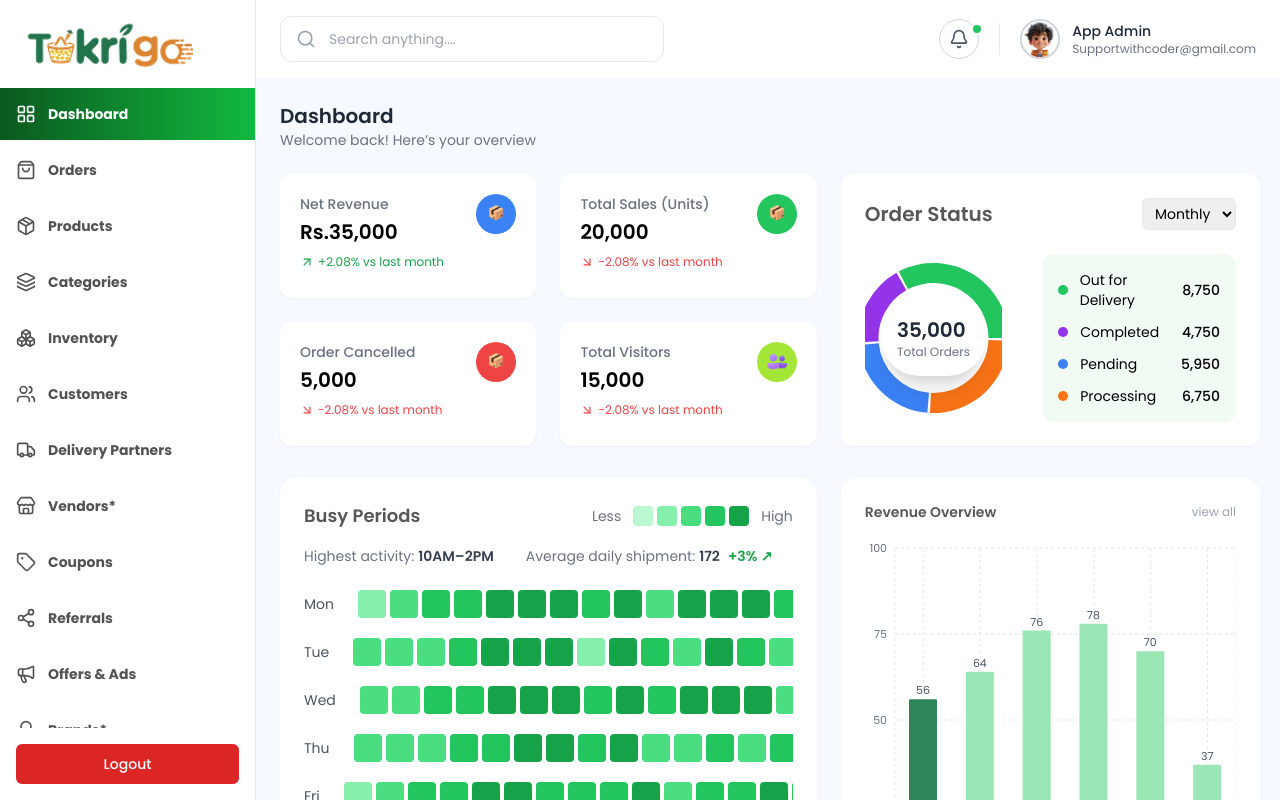
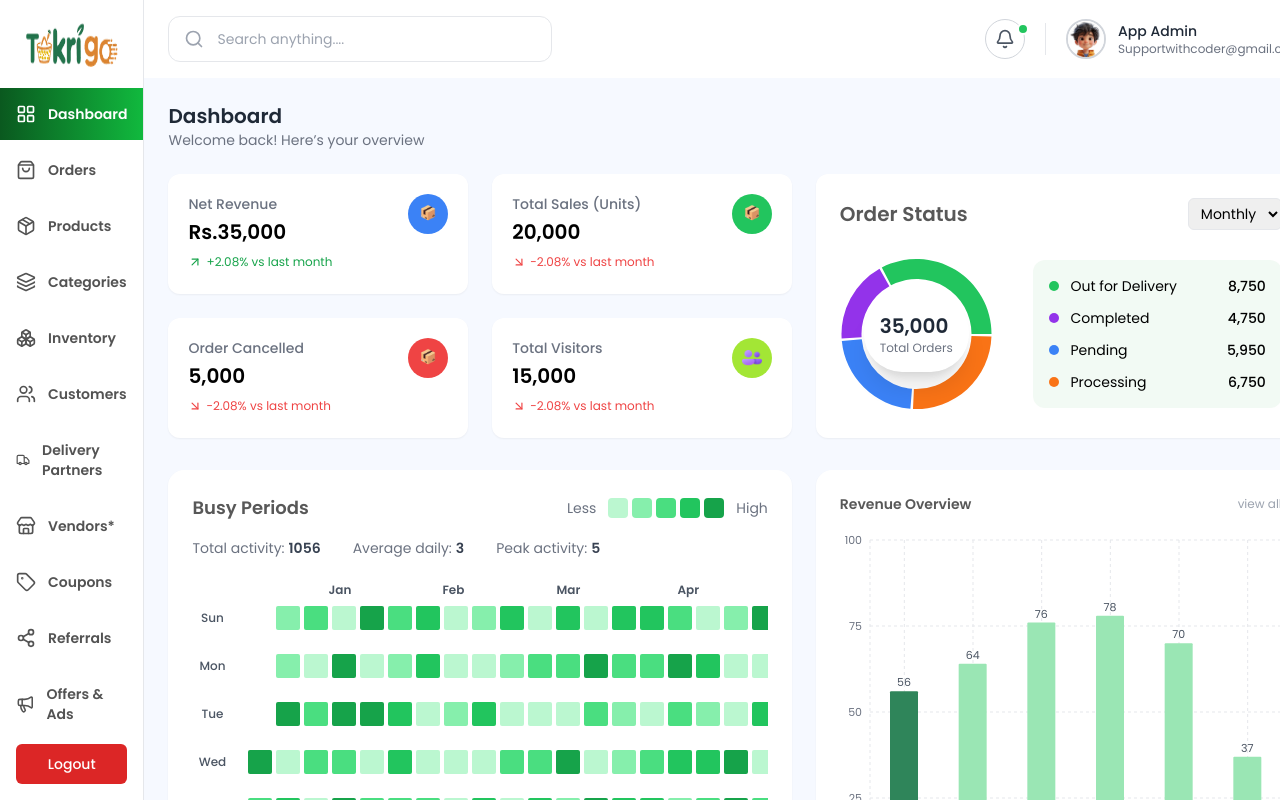
Before and after one commit to Roshani-sahu/Tokrigo-Admin, a React (Vite) app in the folder frontend/: page / in a window 1280 px wide. Built offline with nearby package versions, Linux system fonts and the light colour scheme.

Commit message:
heatmap done

```diff
--- a/frontend/package.json
+++ b/frontend/package.json
@@ -13,7 +13,8 @@
     "lucide-react": "^0.561.0",
     "react": "^19.2.0",
     "react-dom": "^19.2.0",
-    "react-router-dom": "^7.10.1"
+    "react-router-dom": "^7.10.1",
+    "recharts": "^3.6.0"
   },
   "devDependencies": {
     "@eslint/js": "^9.39.1",
--- a/frontend/src/components/Sidebar.tsx
+++ b/frontend/src/components/Sidebar.tsx
@@ -57,11 +57,11 @@ const Sidebar = () => {
               key={index}
               to={item.path}
               className={({ isActive }) =>
-                `flex items-center gap-3 px-4 py-4 text-sm font-bold transition
+                `flex items-center gap-3 px-4 py-4 text-sm font-semibold transition
                  ${
                    isActive
-                     ? "bg-[linear-gradient(90deg,#0A591F_0%,#11B93E_99.99%)] text-white"
-                     : "bg-white text-[#535353] hover:bg-green-50 hover:text-green-600"
+                     ? "bg-[linear-gradient(90deg,#0A591F_0%,#11B93E_99.99%)] text-base text-white font-bold"
+                     : "bg-white  text-[#535353] hover:bg-green-50 hover:text-green-600"
                  }`
               }
             >
--- a/frontend/src/components/dashboardComp/BusyPeriodsHeatMap.tsx
+++ b/frontend/src/components/dashboardComp/BusyPeriodsHeatMap.tsx
@@ -1,24 +1,32 @@
-import React from "react";
+import React, { useMemo } from "react";
 
-type HeatmapRow = {
-  day: string;
-  values: number[];
+type DailyActivity = {
+  date: string;
+  count: number;
 };
 
-const heatmapData: HeatmapRow[] = [
-  { day: "Mon", values: [2, 3, 4, 4, 5, 5, 5, 4, 5, 3, 5, 5, 5, 4, 3] },
-  { day: "Tue", values: [3, 3, 3, 4, 5, 5, 5, 2, 5, 4, 3, 5, 4, 3, 3] },
-  { day: "Wed", values: [3, 3, 4, 4, 5, 5, 5, 4, 5, 4, 5, 5, 5, 3, 4] },
-  { day: "Thu", values: [3, 3, 3, 4, 4, 5, 5, 4, 5, 3, 3, 4, 3, 4, 5] },
-  { day: "Fri", values: [2, 3, 4, 4, 5, 5, 4, 4, 4, 5, 3, 4, 4, 5, 4] },
-  { day: "Sat", values: [2, 2, 3, 3, 4, 4, 4, 5, 4, 3, 4, 4, 4, 4, 5] },
-  { day: "Sun", values: [2, 2, 2, 3, 4, 4, 4, 2, 4, 3, 4, 5, 4, 4, 3] },
-];
+interface BusyPeriodsHeatMapProps {
+  data?: DailyActivity[];
+  title?: string;
+  showStats?: boolean;
+}
 
-const hours = [
-  "06", "07", "08", "09", "10", "11", "12",
-  "13", "14", "15", "16", "17", "18", "19", "20"
-];
+const generateStaticData = (): DailyActivity[] => {
+  const data: DailyActivity[] = [];
+  const today = new Date();
+  const startOfYear = new Date(today.getFullYear(), 0, 1);
+
+  let currentDate = new Date(startOfYear);
+  while (currentDate.getFullYear() === today.getFullYear() && currentDate <= today) {
+    data.push({
+      date: currentDate.toISOString().split("T")[0],
+      count: Math.floor(Math.random() * 5) + 1,
+    });
+    currentDate.setDate(currentDate.getDate() + 1);
+  }
+
+  return data;
+};
 
 const intensityColor = (value: number): string => {
   switch (value) {
@@ -35,15 +43,115 @@ const intensityColor = (value: number): string => {
   }
 };
 
-const BusyPeriodsHeatMap: React.FC = () => {
+const BusyPeriodsHeatMap: React.FC<BusyPeriodsHeatMapProps> = ({
+  data = generateStaticData(),
+  title = "Busy Periods",
+  showStats = true,
+}) => {
+  const scrollbarStyleId = "heatmap-scrollbar-style";
+
+  React.useEffect(() => {
+    if (!document.getElementById(scrollbarStyleId)) {
+      const style = document.createElement("style");
+      style.id = scrollbarStyleId;
+      style.textContent = `
+        .heatmap-scroll::-webkit-scrollbar {
+          width: 6px;
+          height: 6px;
+        }
+        .heatmap-scroll::-webkit-scrollbar-track {
+          background: transparent;
+        }
+        .heatmap-scroll::-webkit-scrollbar-thumb {
+          background: #cbd5e1;
+          border-radius: 3px;
+        }
+        .heatmap-scroll::-webkit-scrollbar-thumb:hover {
+          background: #94a3b8;
+        }
+      `;
+      document.head.appendChild(style);
+    }
+  }, []);
+
+  const { weeks, stats, monthLabels } = useMemo(() => {
+    const activityMap = new Map<string, number>();
+    data.forEach((item) => {
+      activityMap.set(item.date, item.count);
+    });
+
+    const today = new Date();
+    const year = today.getFullYear();
+    const startOfYear = new Date(year, 0, 1);
+
+    const weeks: (DailyActivity | null)[][][] = [];
+    let currentWeek: (DailyActivity | null)[][] = [[], [], [], [], [], [], []];
+    let currentDate = new Date(startOfYear);
+    const monthLabels: Array<{ month: string; weekIndex: number }> = [];
+    let lastMonth = -1;
+
+    while (currentDate.getFullYear() === year) {
+      const dayOfWeek = currentDate.getDay();
+      const dateStr = currentDate.toISOString().split("T")[0];
+      const count = activityMap.get(dateStr) || 0;
+      const currentMonth = currentDate.getMonth();
+
+      if (currentMonth !== lastMonth) {
+        monthLabels.push({
+          month: currentDate.toLocaleDateString("en-US", { month: "short" }),
+          weekIndex: weeks.length,
+        });
+        lastMonth = currentMonth;
+      }
+
+      currentWeek[dayOfWeek].push({
+        date: dateStr,
+        count,
+      });
+
+      if (dayOfWeek === 6) {
+        weeks.push(currentWeek);
+        currentWeek = [[], [], [], [], [], [], []];
+      }
+
+      currentDate.setDate(currentDate.getDate() + 1);
+    }
+
+    if (currentWeek.some((day) => day.length > 0)) {
+      weeks.push(currentWeek);
+    }
+
+    const totalActivity = data.reduce((sum, item) => sum + item.count, 0);
+    const avgActivity = Math.round(totalActivity / data.length);
+    const maxActivity = Math.max(...data.map((d) => d.count), 1);
+
+    return {
+      weeks,
+      stats: {
+        total: totalActivity,
+        average: avgActivity,
+        max: maxActivity,
+      },
+      monthLabels,
+    };
+  }, [data]);
+
+  const dayLabels = ["Sun", "Mon", "Tue", "Wed", "Thu", "Fri", "Sat"];
+
+  const formatDateFull = (dateStr: string) => {
+    const date = new Date(dateStr + "T00:00:00");
+    return date.toLocaleDateString("en-US", {
+      month: "short",
+      day: "numeric",
+      year: "numeric",
+    });
+  };
+
   return (
     <div className="bg-white rounded-2xl shadow-sm p-6 w-full">
-
       {/* Header */}
       <div className="flex justify-between items-center mb-4">
-        <h2 className="text-lg font-semibold text-heading">
-          Busy Periods
-        </h2>
+        <h2 className="text-lg font-semibold text-heading">{title}</h2>
 
         {/* Legend */}
         <div className="flex items-center gap-3 text-sm text-gray-500">
@@ -60,62 +168,88 @@ const BusyPeriodsHeatMap: React.FC = () => {
       </div>
 
       {/* Sub Header */}
+      {showStats && (
         <div className="flex items-center gap-8 mb-6 text-sm">
           <p className="text-gray-500">
-          Highest activity:
+            Total activity:
             <span className="ml-1 font-semibold text-gray-700">
-            10AM–2PM
+              {stats.total}
             </span>
           </p>
 
           <p className="text-gray-500">
-          Average daily shipment:
+            Average daily:
             <span className="ml-1 font-semibold text-gray-700">
-            172
+              {stats.average}
             </span>
-          <span className="ml-2 text-green-600 font-semibold">
-            +3% ↗
+          </p>
+
+          <p className="text-gray-500">
+            Peak activity:
+            <span className="ml-1 font-semibold text-gray-700">
+              {stats.max}
             </span>
           </p>
         </div>
+      )}
 
       {/* Heatmap */}
-      <div className="space-y-5 overflow-x-scroll">
-        {heatmapData.map((row) => (
-          <div key={row.day} className="flex items-center gap-5 md:gap-6">
+      <div className="overflow-x-auto max-w-[900px] heatmap-scroll">
+        <div className="flex gap-4">
+          {/* Day labels */}
+          <div className="flex flex-col space-y-5 gap-1 pt-6">
+            {dayLabels.map((day) => (
+              <div
+                key={day}
+                className="w-10 h-6 flex items-center justify-center text-xs font-medium text-gray-600"
+              >
+                {day}
+              </div>
+            ))}
+          </div>
 
-            {/* Day label */}
-            <span className="w-4 md:w-10 text-sm text-gray-600">
-              {row.day}
-            </span>
+          {/* Calendar grid */}
+          <div>
+            {/* Month labels */}
+            <div className="flex gap-14 mb-2 pl-20">
+              {monthLabels.map((label, idx) => (
+                <div
+                  key={idx}
+                  className="text-xs font-semibold text-gray-600"
+                  style={{
+                    marginLeft: idx === 0 ? 0 : `${(label.weekIndex - monthLabels[idx - 1].weekIndex) * 7}px`,
+                    width: "30px",
+                  }}
+                >
+                  {label.month}
+                </div>
+              ))}
+            </div>
 
-            {/* Cells */}
+            {/* Grid of weeks and days */}
+            <div className="flex gap-1 ">
+              {weeks.map((week, weekIndex) => (
+                <div key={weekIndex} className="flex flex-col space-y-5 gap-1">
+                  {week.map((day, dayIndex) => (
+                    <div key={`${weekIndex}-${dayIndex}`}>
+                      {day.length > 0 ? (
                         <div
-  className="grid gap-3 "
-  style={{ gridTemplateColumns: "repeat(15, 20px)" }}
->              {row.values.map((value, index) => (
-                <div
-                  key={index}
-                  className={`w-7 h-7  rounded ${intensityColor(value)}`}
+                          className={`w-6 h-6 rounded-sm cursor-pointer transition-all hover:ring-2 hover:ring-offset-1 hover:ring-green-400 ${intensityColor(
+                            day[0].count
+                          )}`}
+                          title={`${formatDateFull(day[0].date)}: ${day[0].count} activities`}
                         />
+                      ) : (
+                        <div className="w-6 h-6" />
+                      )}
+                    </div>
+                  ))}
+                </div>
               ))}
             </div>
           </div>
-        ))}
-
-        {/* Hours row */}
-        <div className="flex gap-4 md:gap-2 mt-3 ml-10 md:ml-16">
-          {hours.map((hour) => (
-            <span
-              key={hour}
-              className="w-6 text-center text-sm text-gray-500"
-            >
-              {hour}
-            </span>
-          ))}
         </div>
       </div>
-
     </div>
   );
 };
```
Also changed, not shown: 1 other file (tests, documents, lock files or other folders). Lines whose indentation alone changed are shown as unchanged.
